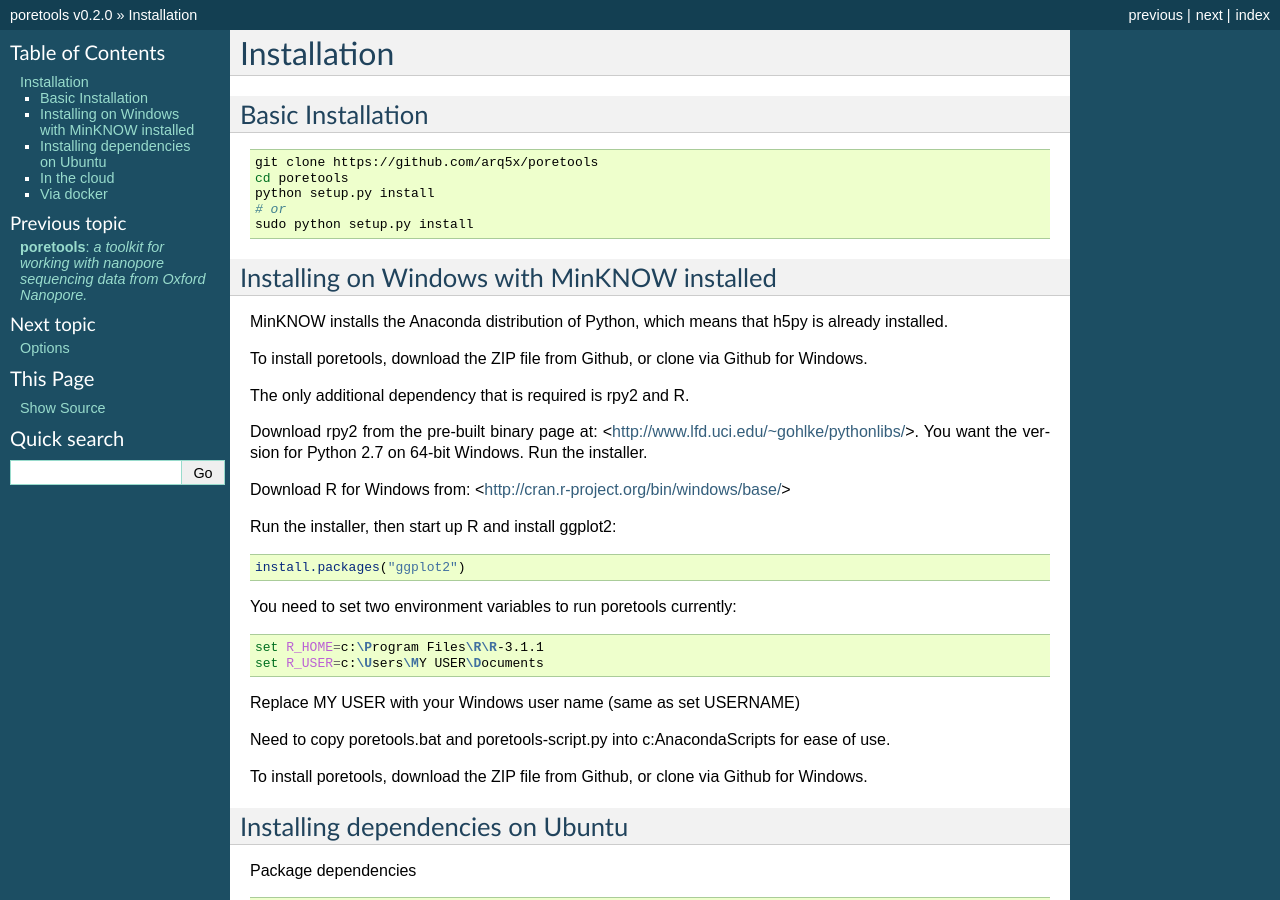
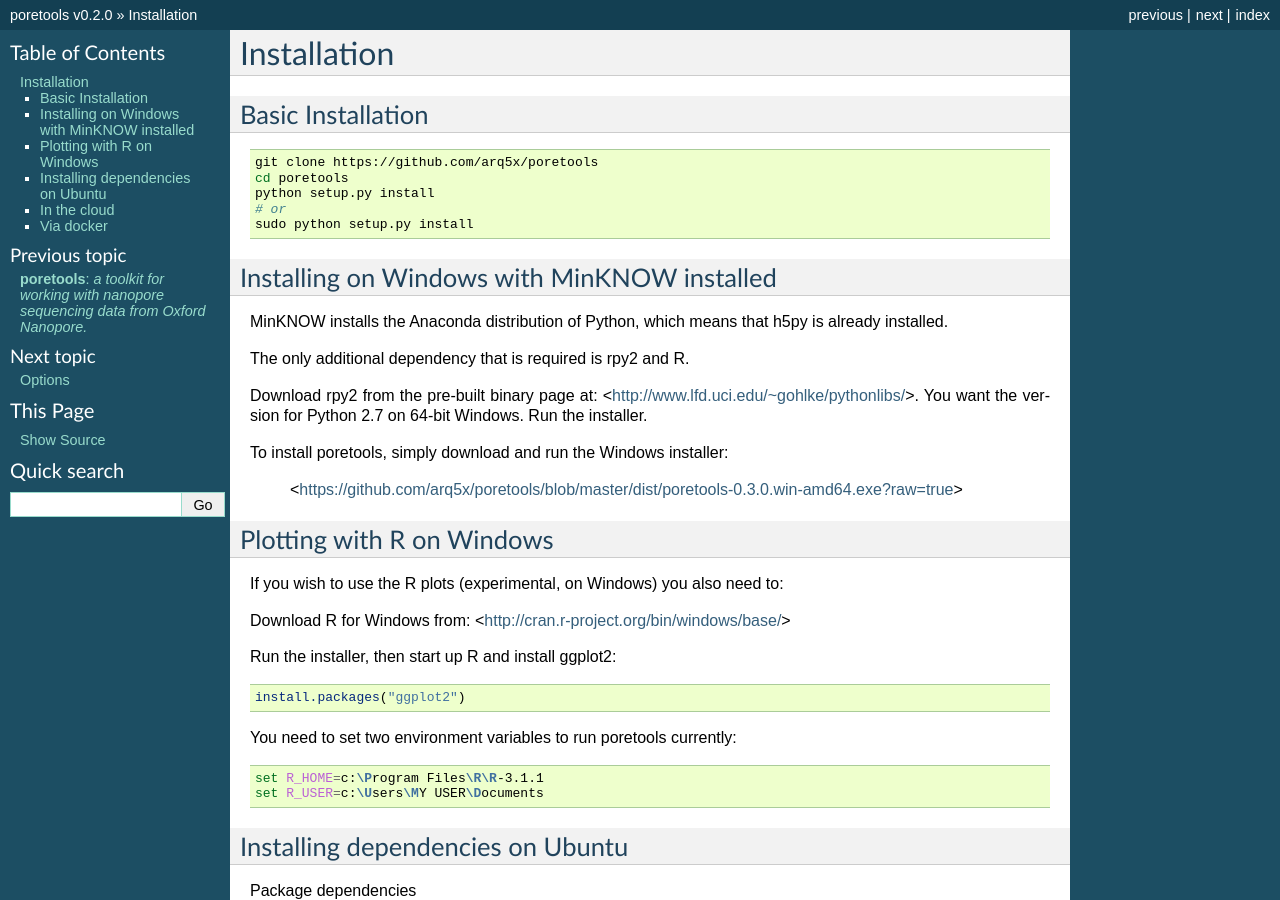
Before and after one commit to arq5x/poretools, a Sphinx documentation site: the page built from docs/content/installation.rst, in a window 1280 px wide and 900 px high. Built offline with Sphinx 7.4.7, drawn with Linux system fonts in a browser that asks for light colours; formulas are drawn with MathJax 3.

Commit message:
sync with github

```diff
--- a/docs/content/installation.rst
+++ b/docs/content/installation.rst
@@ -21,11 +21,19 @@ Installing on Windows with MinKNOW installed
 
 MinKNOW installs the Anaconda distribution of Python, which means that h5py is already installed.
 
-To install poretools, download the ZIP file from Github, or clone via Github for Windows.
-
 The only additional dependency that is required is rpy2 and R.
 
 Download rpy2 from the pre-built binary page at: <http://www.lfd.uci.edu/~gohlke/pythonlibs/>. You want the version for Python 2.7 on 64-bit Windows. Run the installer.
+
+To install poretools, simply download and run the Windows installer:
+
+        <https://github.com/arq5x/poretools/blob/master/dist/poretools-0.3.0.win-amd64.exe?raw=true>
+
+==================================
+Plotting with R on Windows
+==================================
+
+If you wish to use the R plots (experimental, on Windows) you also need to:
 
 Download R for Windows from: <http://cran.r-project.org/bin/windows/base/>
 
@@ -41,12 +49,6 @@ You need to set two environment variables to run poretools currently:
 
 	set R_HOME=c:\Program Files\R\R-3.1.1
 	set R_USER=c:\Users\MY USER\Documents
-
-Replace MY USER with your Windows user name (same as set USERNAME)
-
-Need to copy poretools.bat and poretools-script.py into c:\Anaconda\Scripts for ease of use.
-
-To install poretools, download the ZIP file from Github, or clone via Github for Windows.
 
 =================================
 Installing dependencies on Ubuntu
```
Also changed, not shown: setup.py (+6 -1 lines).
